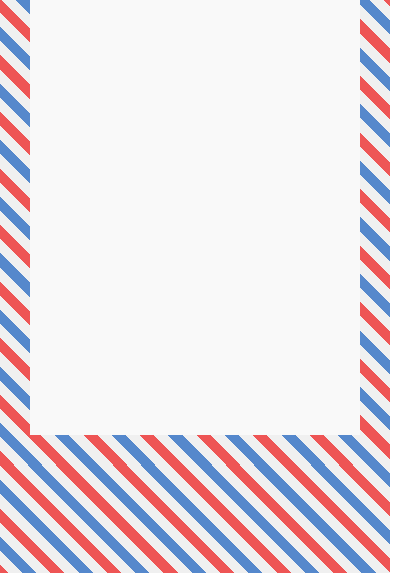
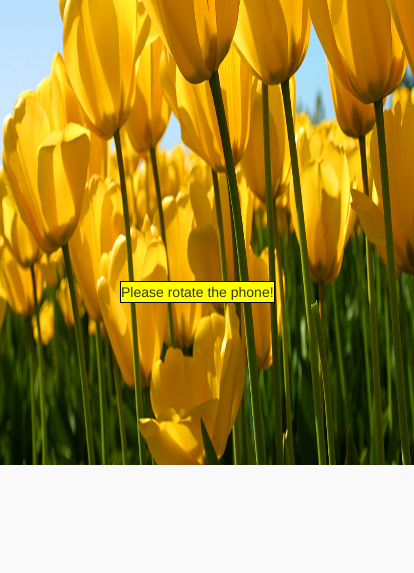
Before and after one commit to IAMYSJ/BirthdayCard, a plain HTML site: page index.html in a window 390 px wide. Shown: the part 271-844 px from the top of the page, 414 px wide, since content can reach past the window. Drawn offline with Linux system fonts and the light colour scheme.

Commit message:
畫面測試

```diff
--- a/css/main.css
+++ b/css/main.css
@@ -1,59 +1,35 @@
-
-
 /* ==========================================================================
    Author's custom styles
    ========================================================================== */
 body {
-    height: 662px;
-    background: repeating-linear-gradient(
-        45deg,
-        #f0f0f0 10px,
-        #f0f0f0 20px,
-        #58c 20px,
-        #58c 30px,
-        #f0f0f0 30px,
-        #f0f0f0 40px,
-        #e55 40px,
-        #e55 50px
-    );
+    background-color: #f9f9f9;
 }
 
 .mail {
-    font-family: 'Reenie Beanie';
-    background: #f9f9f9;
-    font-size: 30px;
-    margin: 30px;
-    height: 676px;
+    display: none;
+}
+
+.image > img {
+    position: relative;
+}
+
+.image > p {
+    position: absolute;
+    top: 552px;
+    left: 120px;
+    background-color: yellow;
+    border: 1px solid #000;
 }
 
 /* 手機擺正 */
-@media screen and (orientation:portrait) {
-    body {
-        height: 706px;
-        background: repeating-linear-gradient(
-            45deg,
-            #f0f0f0 10px,
-            #f0f0f0 20px,
-            #58c 20px,
-            #58c 30px,
-            #f0f0f0 30px,
-            #f0f0f0 40px,
-            #e55 40px,
-            #e55 50px
-        );
-    }
-
+@media only screen and (orientation: portrait) and (max-width: 414px) {
     .mail {
-        font-family: 'Reenie Beanie';
-        background: #f9f9f9;
-        font-size: 30px;
-        margin: 30px;
-        height: 676px;
+        display: none;
     }
 }
 
 /* 手機橫擺 */
-@media screen and (orientation:landscape) {
+@media only screen and (orientation: landscape) and (max-width: 812px) {
     body {
         height: 384px;
         background: repeating-linear-gradient(
@@ -76,6 +52,11 @@ body {
         margin: 30px;
         padding: 10px;
         height: 354px;
+        display: block;
+    }
+
+    .image {
+        display: none;
     }
 }
 
--- a/index.html
+++ b/index.html
@@ -19,13 +19,17 @@
         <link rel="stylesheet" href="css/main.css">
     </head>
     <body>
+    <div class="image">
+        <img src="img/Tulips.jpg" height="736" width="414">
+        <p>Please rotate the phone!</p>
+    </div>
     <div class="mail">
 		<div class="textPart">
 		    <p class="showBtn text-center">TO: Alice</p>
 		</div>
 		<div class="videoPart">
 		    <h1>Dear Alice,</h1>
-		    <p>Today is your birthday! I made a video for you, hope you like it! The link is here, <a src="https://www.youtube.com/embed/ogPLYNmu2rQ">click me</a>!</p>
+		    <p>Today is your birthday! I made a video for you, hope you like it! The link is here, <a href="https://www.youtube.com/embed/ogPLYNmu2rQ">click me</a>!</p>
 			<p class="showBtn text-right">Love you, YSJ 2018/02/16</p>
 		</div>
 	</div>
--- a/js/main.js
+++ b/js/main.js
@@ -1,6 +1,7 @@
-$(".videoPart").css('display', 'none');
+$(document).ready(function() {
+	$(".videoPart").css("display", "none");
 	$(".showBtn").click(function() {
-    if($(".videoPart").css('display') == "none"){
+		if($(".videoPart").css("display") == "none"){
 			$(".textPart").hide();
 			$(".videoPart").show();
 			$(".showBtn").html("Love you, YSJ 2018/02/16");
@@ -10,3 +11,4 @@ $(".showBtn").click(function() {
 			$(".showBtn").html("TO: Alice");
 		}
 	});
+});
```
Also changed, not shown: img/Tulips.jpg (added). Lines whose indentation alone changed are shown as unchanged.
